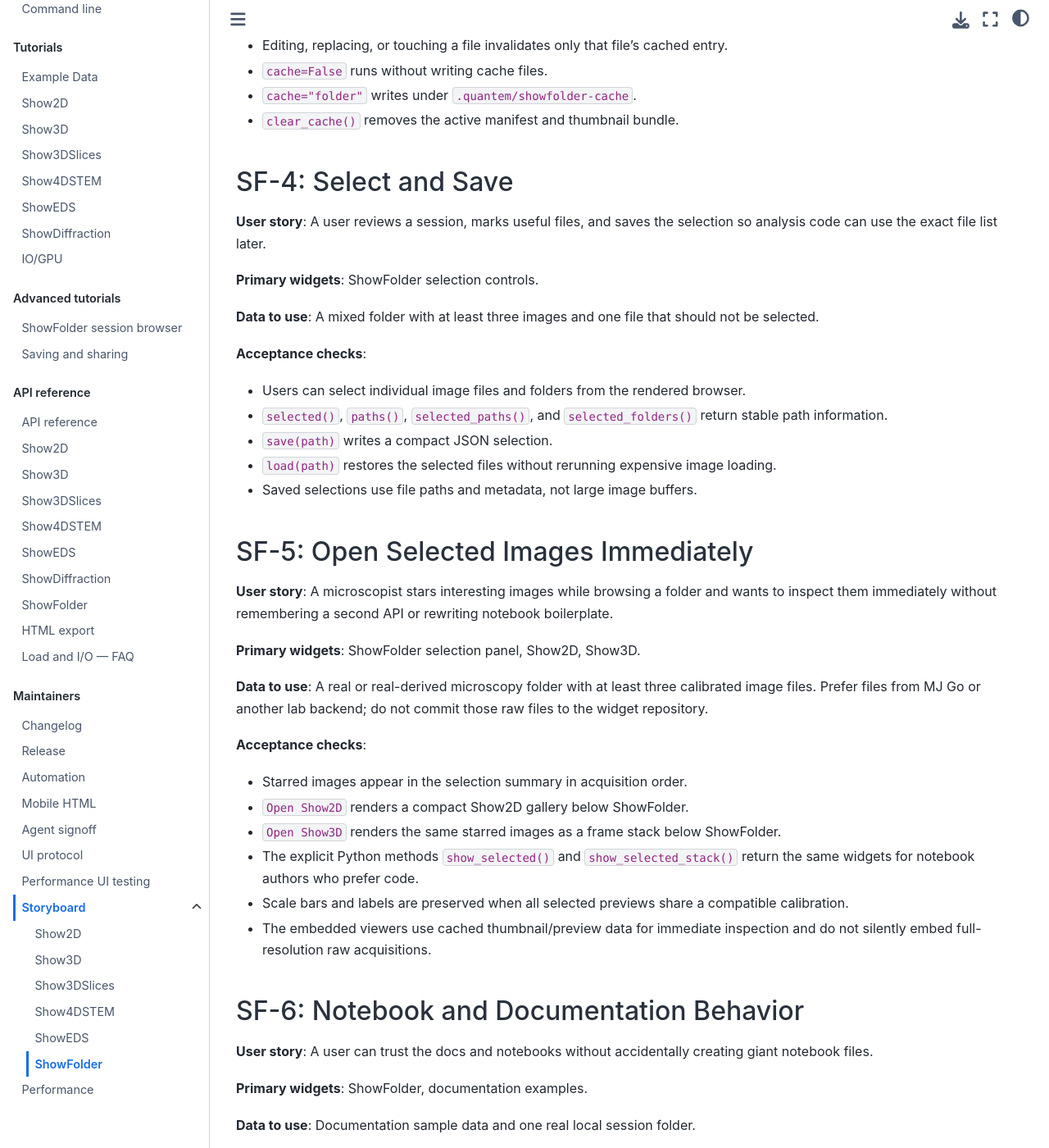
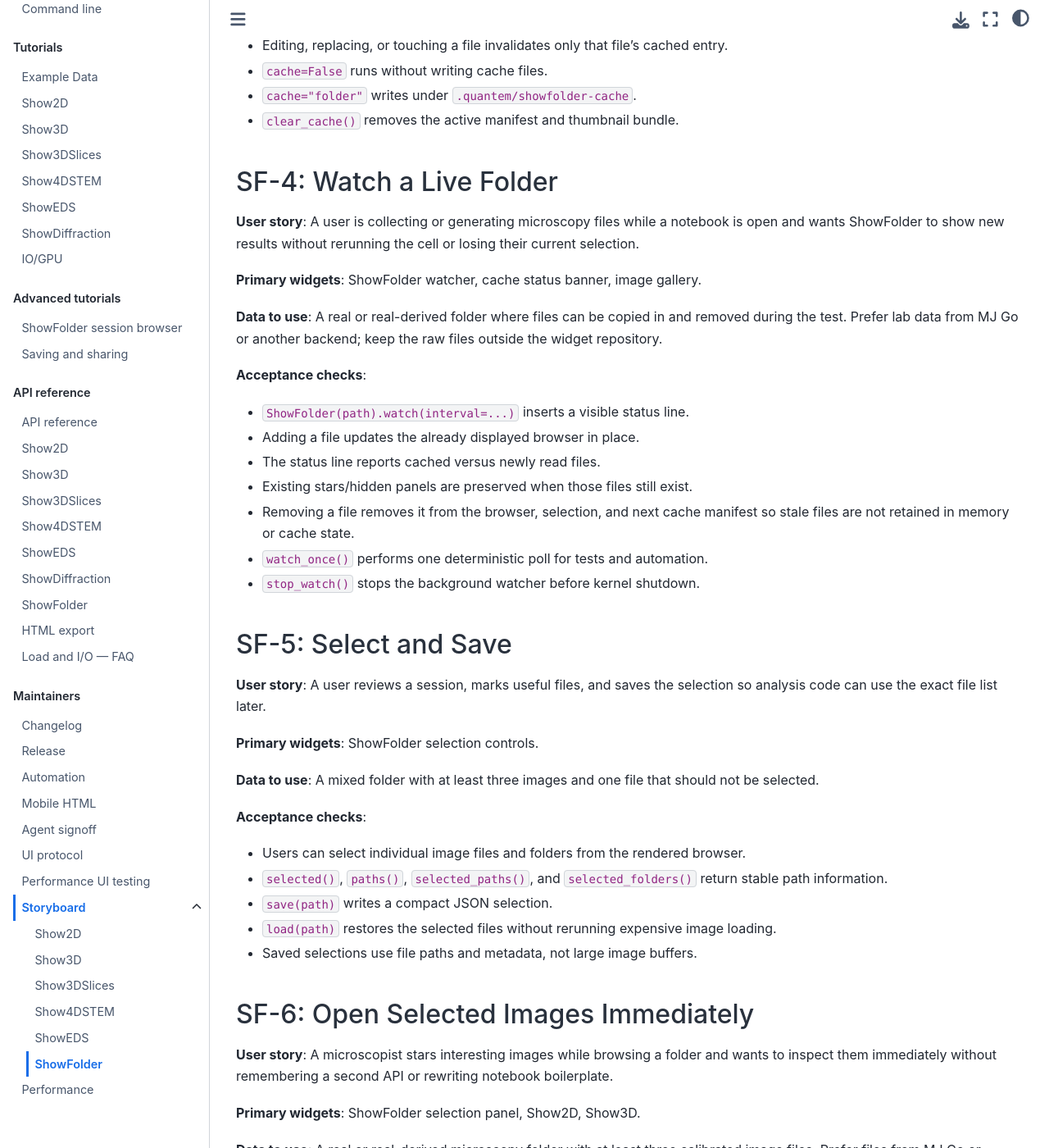
Before and after one commit to bobleesj/quantem.widget, a Jupyter Book: the page built from docs/maintainer/storyboard-showfolder.md, in a window 1280 px wide and 1400 px high, scrolled down 1641 px. Shown: the whole window at 82% size. Built offline with Jupyter Book 1.0.4 settings and Sphinx 7.4.7 and the Sphinx Book theme 1.1.4, drawn with Linux system fonts in a browser that asks for light colours; some of the changed text lies outside the part shown.

Commit message:
Document ShowFolder live watch workflow

```diff
--- a/docs/maintainer/storyboard-showfolder.md
+++ b/docs/maintainer/storyboard-showfolder.md
@@ -71,7 +71,30 @@ directory.
 - `cache="folder"` writes under `.quantem/showfolder-cache`.
 - `clear_cache()` removes the active manifest and thumbnail bundle.
 
-## SF-4: Select and Save
+## SF-4: Watch a Live Folder
+
+**User story**: A user is collecting or generating microscopy files while a
+notebook is open and wants ShowFolder to show new results without rerunning the
+cell or losing their current selection.
+
+**Primary widgets**: ShowFolder watcher, cache status banner, image gallery.
+
+**Data to use**: A real or real-derived folder where files can be copied in and
+removed during the test. Prefer lab data from MJ Go or another backend; keep
+the raw files outside the widget repository.
+
+**Acceptance checks**:
+
+- `ShowFolder(path).watch(interval=...)` inserts a visible status line.
+- Adding a file updates the already displayed browser in place.
+- The status line reports cached versus newly read files.
+- Existing stars/hidden panels are preserved when those files still exist.
+- Removing a file removes it from the browser, selection, and next cache
+  manifest so stale files are not retained in memory or cache state.
+- `watch_once()` performs one deterministic poll for tests and automation.
+- `stop_watch()` stops the background watcher before kernel shutdown.
+
+## SF-5: Select and Save
 
 **User story**: A user reviews a session, marks useful files, and saves the
 selection so analysis code can use the exact file list later.
```
Also changed, not shown: other parts of docs/maintainer/storyboard-showfolder.md (+4 -4 lines), docs/api/showfolder.md (+13 -0 lines).
